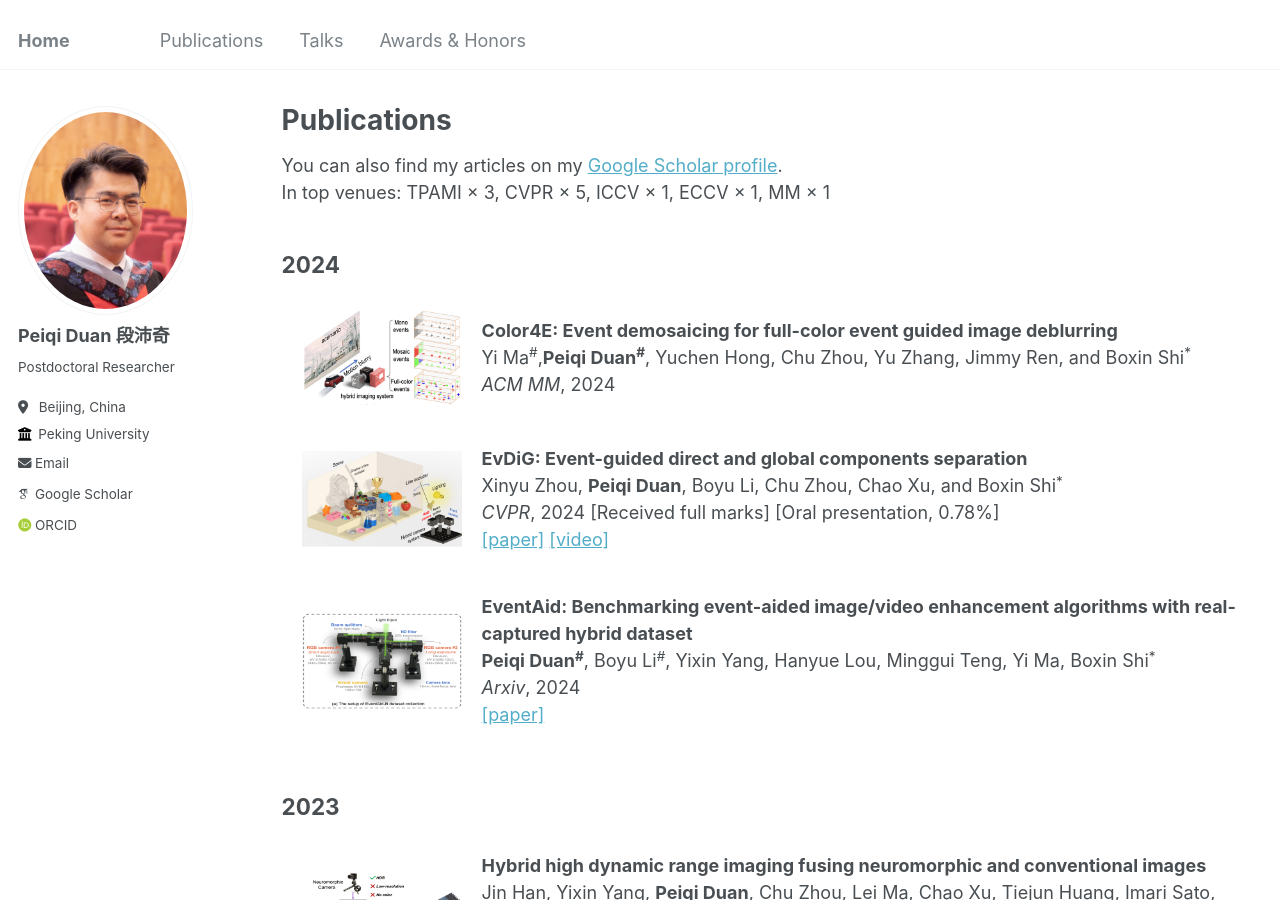
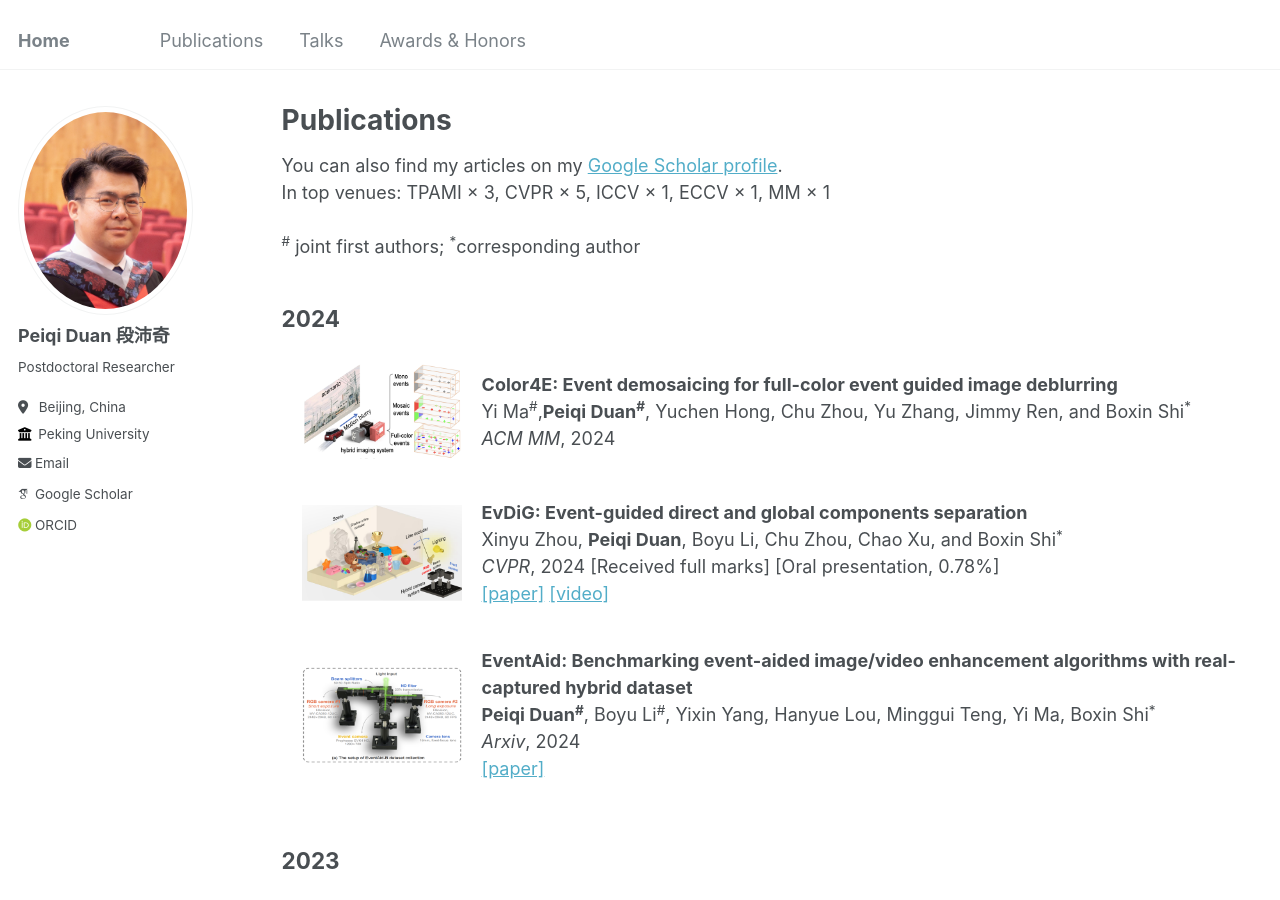
Before and after one commit to peiqi-duan/peiqi-duan.github.io, a Jekyll site: the page built from _pages/publications.md, in a window 1280 px wide and 900 px high. Built offline with Jekyll 4.4.1, drawn with Linux system fonts in a browser that asks for light colours; some web fonts are replaced.

Commit message:
Update publications.md

```diff
--- a/_pages/publications.md
+++ b/_pages/publications.md
@@ -6,7 +6,8 @@ author_profile: true
 ---
 
 You can also find my articles on my <a href="{{site.author.googlescholar}}">Google Scholar profile</a>.<br>
-In top venues: TPAMI × 3, CVPR × 5, ICCV × 1, ECCV × 1, MM × 1
+In top venues: TPAMI × 3, CVPR × 5, ICCV × 1, ECCV × 1, MM × 1<br><br>
+<sup>#</sup> joint first authors; <sup>*</sup>corresponding author
 
 <h2><span>2024</span></h2>
   <div class="flex-row" onmouseout="par2net_stop()" onmouseover="par2net_start()">
```
